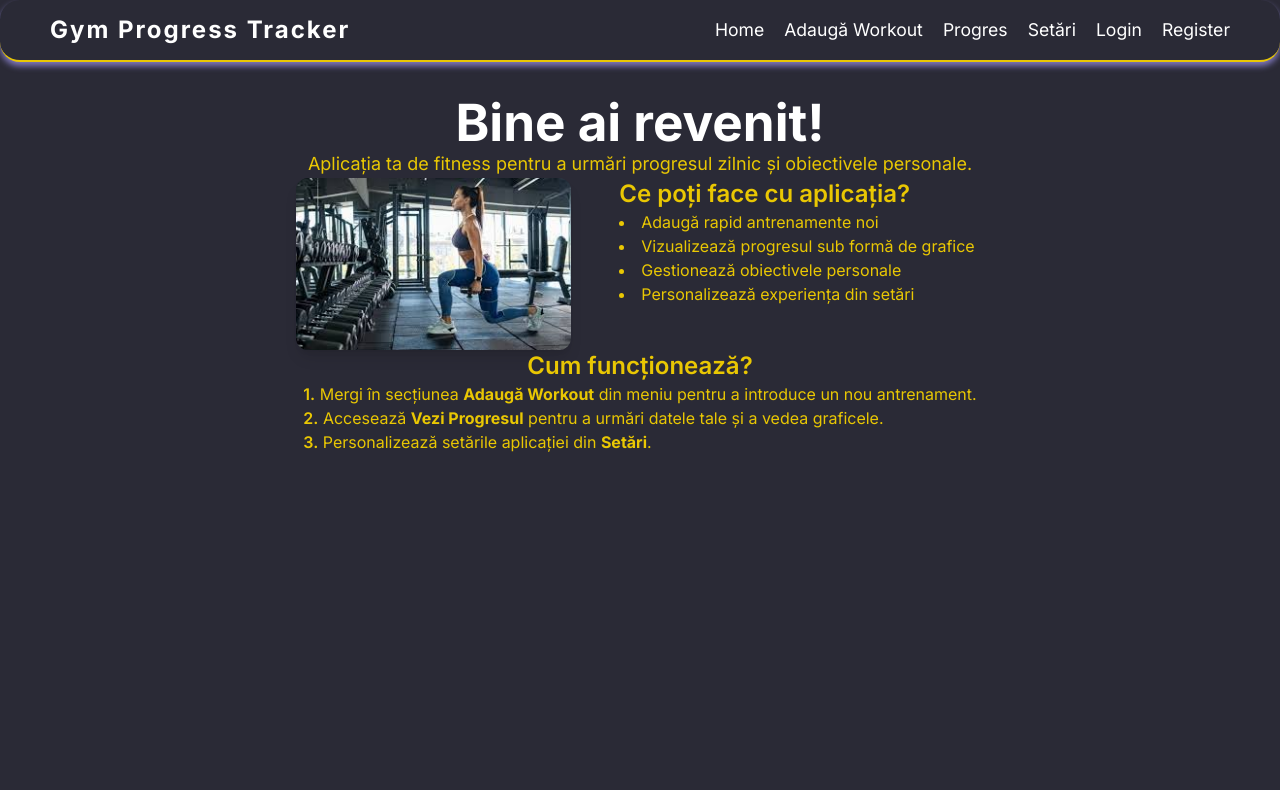
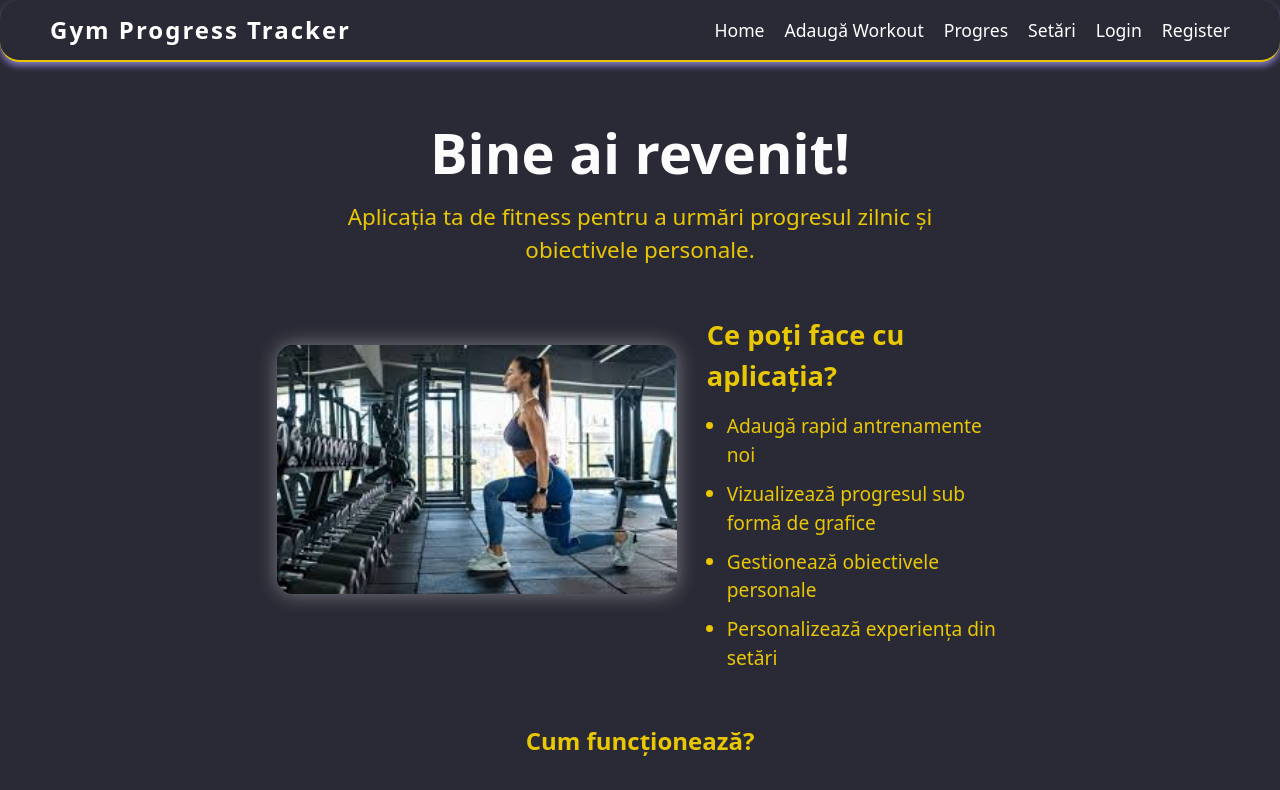
Before and after one commit to catyuzu23/gym-progress-tracker, a React (Vite) app: page / in a window 1280 px wide. Shown: the top 790 px of the page. Built offline with nearby package versions, Linux system fonts and the light colour scheme.

Commit message:
dabadaba

```diff
--- a/index.html
+++ b/index.html
@@ -3,7 +3,6 @@
   <head>
     <meta charset="UTF-8" />
     <link rel="icon" type="image/svg+xml" href="/vite.svg" />
-    <link href="https://fonts.googleapis.com/css2?family=Inter:wght@400;600;700&display=swap" rel="stylesheet">
 
     <meta name="viewport" content="width=device-width, initial-scale=1.0" />
     <title>Gym-Progress-Tracker</title>
--- a/src/App.css
+++ b/src/App.css
@@ -40,3 +40,14 @@
 .read-the-docs {
   color: #888;
 }
+
+
+.app-wrapper {
+  display: flex;
+  flex-direction: column;
+  min-height: 100vh;
+}
+
+.main-content {
+  flex: 1; /* împinge footer-ul jos */
+}
--- a/src/App.jsx
+++ b/src/App.jsx
@@ -6,11 +6,13 @@ import Progress from './pages/Progress';
 import Settings from './pages/Settings';
 import Login from './pages/Login.jsx';
 import Register from './pages/Register.jsx';
+import Footer from './components/Footer.jsx';
 
 function App() {
   return (
     <>
-      <Navbar />
+      <div className='app-wrapper'>
+        <Navbar />
       <div className="main-content">
         <Routes>
           <Route path="/" element={<Home />} />
@@ -21,6 +23,8 @@ function App() {
           <Route path="/register" element={<Register />} />
         </Routes>
       </div>
+        <Footer />
+      </div>
     </>
   );
 }
--- /dev/null
+++ b/src/components/Footer.css
@@ -0,0 +1,10 @@
+.footer {
+  background-color: #2a2a36;
+  color: #ffffff;
+  text-align: center;
+  padding: 1rem;
+  font-size: 1rem;
+  border-top: 2px solid #e9c703;
+  margin-top: 2rem;
+  text-shadow: #e9c703 0px 0px 8px;
+}
--- /dev/null
+++ b/src/components/Footer.jsx
@@ -0,0 +1,10 @@
+import React from 'react';
+import './Footer.css';
+
+export default function Footer() {
+  return (
+    <footer className="footer">
+      <p>Made by Fruja Catalin</p>
+    </footer>
+  );
+}
--- a/src/components/navbar.css
+++ b/src/components/navbar.css
@@ -29,6 +29,11 @@
   font-weight: bold;
   text-decoration: none;
   letter-spacing: 2px;
+    transition: transform 0.3s ease, color 0.3s ease;
+
+}
+.navbar-logo:hover {
+  transform: scale(1.1);
 }
 
 /* Listele cu link-uri */
--- a/src/index.css
+++ b/src/index.css
@@ -2,5 +2,97 @@
 
 body {
   @apply bg-[#2a2a36] text-white;
-  font-family: 'Inter',sans-serif;
 }
+
+.home-page {
+  padding: 60px 20px;
+  display: flex;
+  flex-direction: column;
+  align-items: center;
+  gap: 40px; /* spațiu mare între secțiuni */
+}
+
+.home-header {
+  text-align: center;
+  max-width: 700px;
+}
+
+.home-title {
+  font-size: 3.5rem;
+  font-weight: bold;
+  color: #fcfcfc;
+  margin-bottom: 1rem;
+}
+
+.home-subtitle {
+  font-size: 1.4rem;
+  color: #e9c703;
+  margin-bottom: 0.5rem;
+}
+
+.home-preview {
+  display: flex;
+  flex-direction: column;
+  align-items: center;
+  max-width: 1000px;
+  gap: 30px;
+}
+
+@media (min-width: 768px) {
+  .home-preview {
+    flex-direction: row;
+    align-items: flex-start;
+  }
+}
+
+.preview-img {
+  width: 100%;
+  max-width: 400px;
+  margin-top: 30px;
+  border-radius: 16px;
+  box-shadow: 0 0 20px rgba(247, 247, 247, 0.4);
+}
+
+.preview-text {
+  color: #e9c703;
+  font-size: 1.2rem;
+  max-width: 500px;
+}
+
+.preview-text h2 {
+  font-size: 1.7rem;
+  margin-bottom: 1rem;
+}
+
+.preview-text ul {
+  list-style: disc;
+  padding-left: 20px;
+}
+
+.preview-text li {
+  margin-bottom: 10px;
+}
+
+.home-howto {
+  max-width: 700px;
+  text-align: left;
+  color: #e9c703;
+  font-size: 1.1rem;
+}
+
+.home-howto h2 {
+  text-align: center;
+  font-size: 1.5rem;
+  color: #e9c703;
+  margin-bottom: 1.5rem;
+}
+
+.home-howto p {
+  margin-bottom: 0.25rem;
+  line-height: 2rem;
+}
+
+html,body,#root{
+  height: 100%;
+  margin:0;
+}
--- a/src/pages/Home.jsx
+++ b/src/pages/Home.jsx
@@ -1,24 +1,25 @@
 export default function Home() {
   return (
-    <div className="home-page center-page bg-primary text-white">
-      <header className="text-center mb-16 max-w-4xl">
-        <h1 className="text-4xl font-bold text-accent">Bine ai revenit!</h1>
-        <p className="text-lg mt-4 text-[#e9c703]">
+    <div className="home-page bg-[#2a2a36] text-white font-sans">
+      {/* Header */}
+      <header className="home-header">
+        <h1 className="home-title">Bine ai revenit!</h1>
+        <p className="home-subtitle">
           Aplicația ta de fitness pentru a urmări progresul zilnic și obiectivele personale.
         </p>
       </header>
 
       {/* Preview Vizual */}
-      <section className="flex flex-col md:flex-row items-start justify-center gap-12 mb-20 max-w-6xl">
+      <section className="home-preview">
         <img
           src="/preview-dashboard.png"
           alt="Preview aplicație"
-          className="rounded-xl shadow-lg w-full md:w-[40%] object-cover"
+          className="preview-img"
         />
 
-        <div className="text-[#e9c703] w-full md:w-[55%]">
-          <h2 className="text-2xl font-semibold mb-4">Ce poți face cu aplicația?</h2>
-          <ul className="list-disc list-inside space-y-2 text-left">
+        <div className="preview-text">
+          <h2><strong>Ce poți face cu aplicația?</strong></h2>
+          <ul>
             <li>Adaugă rapid antrenamente noi</li>
             <li>Vizualizează progresul sub formă de grafice</li>
             <li>Gestionează obiectivele personale</li>
@@ -28,19 +29,11 @@ export default function Home() {
       </section>
 
       {/* Instrucțiuni */}
-      <section className="text-[#e9c703] max-w-3xl">
-        <h2 className="text-2xl font-semibold text-accent mb-4 text-center">Cum funcționează?</h2>
-        <div className="space-y-4 text-left px-4">
-          <p>
-            <span className="text-accent font-semibold">1.</span> Mergi în secțiunea <strong>Adaugă Workout</strong> din meniu pentru a introduce un nou antrenament.
-          </p>
-          <p>
-            <span className="text-accent font-semibold">2.</span> Accesează <strong>Vezi Progresul</strong> pentru a urmări datele tale și a vedea graficele.
-          </p>
-          <p>
-            <span className="text-accent font-semibold">3.</span> Personalizează setările aplicației din <strong>Setări</strong>.
-          </p>
-        </div>
+      <section className="home-howto">
+        <h2><strong>Cum funcționează?</strong></h2>
+        <p><strong>1.</strong> Adaugă Workout din meniu.</p>
+        <p><strong>2.</strong> Vezi Progresul cu statistici.</p>
+        <p><strong>3.</strong> Folosește Setările pentru personalizare.</p>
       </section>
     </div>
   );
```
